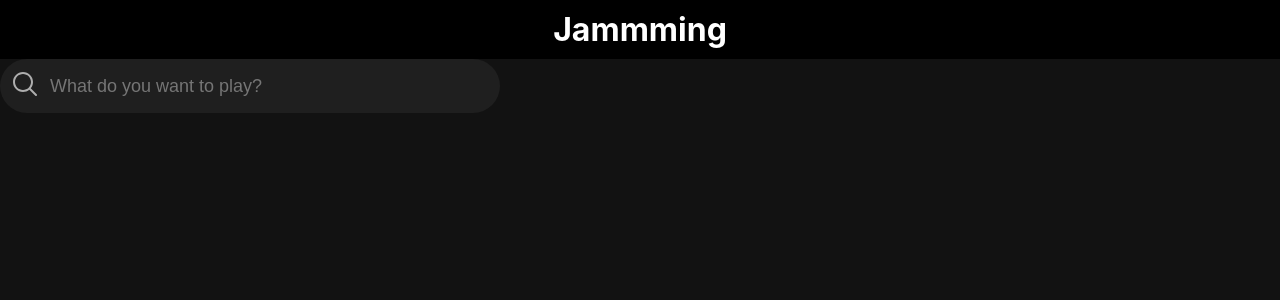
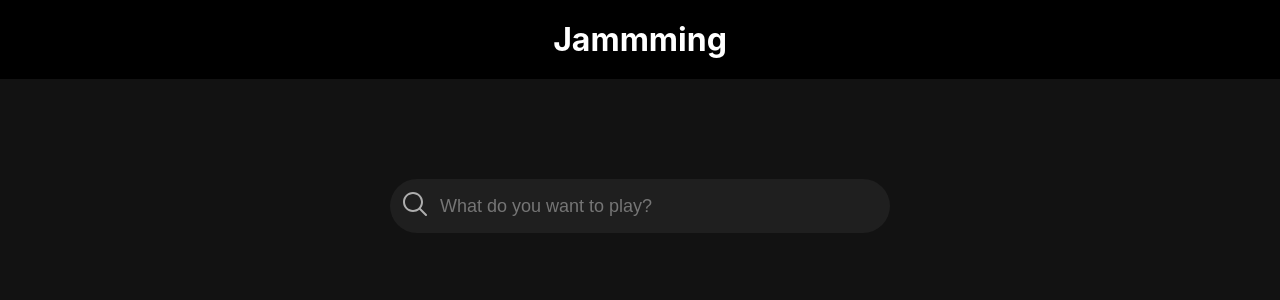
Before and after one commit to rainygodz/jammming, a React (Create React App) app: page / in a window 1280 px wide. Shown: the top 300 px of the page. Built offline with nearby package versions, Linux system fonts and the light colour scheme.

Commit message:
Make searchBar form and make App div flex

```diff
--- a/src/App.css
+++ b/src/App.css
@@ -2,7 +2,15 @@ header {
   display: flex;
   justify-content: center;
   align-items: center;
-  padding: 10px 0;
+  padding: 20px 0;
   background-color: #000000;
   color:#ffffff;
+  width: 100%;
+  margin-bottom: 100px;
 }
+
+.App {
+  display: flex;
+  flex-direction: column;
+  align-items: center;
+}
--- a/src/components/SearchBar.js
+++ b/src/components/SearchBar.js
@@ -3,8 +3,8 @@ import styles from '../styles/SearchBar.module.css';
 
 const SearchBar = ({ value, handleInput }) => {
   return (
-    <div className={styles.searchBar}>
-      <label for="searchInput">
+    <form className={styles.searchBar}>
+      <label htmlFor="searchInput">
         <svg className={styles.searchIcon} xmlns="http://www.w3.org/2000/svg" x="0px" y="0px" width="30" height="30" viewBox="0 0 30 30">
           <path fill="#aeaeae" d="M 13 3 C 7.4889971 3 3 7.4889971 3 13 C 3 18.511003 7.4889971 23 13 23 C 15.396508 23 17.597385 22.148986 19.322266 20.736328 L 25.292969 26.707031 A 1.0001 1.0001 0 1 0 26.707031 25.292969 L 20.736328 19.322266 C 22.148986 17.597385 23 15.396508 23 13 C 23 7.4889971 18.511003 3 13 3 z M 13 5 C 17.430123 5 21 8.5698774 21 13 C 21 17.430123 17.430123 21 13 21 C 8.5698774 21 5 17.430123 5 13 C 5 8.5698774 8.5698774 5 13 5 z"></path>
         </svg>
@@ -12,14 +12,14 @@ const SearchBar = ({ value, handleInput }) => {
 
       <input
       id='searchInput'
-      autocomplete="off"
+      autoComplete="off"
       type='text'
       name='search'
       value={value}
       onChange={handleInput}
       placeholder='What do you want to play?'
-      className={styles.searchInput}/>
-    </div>
+      className={styles.searchInput} />
+    </form>
   );
 };
 
--- a/src/styles/SearchBar.module.css
+++ b/src/styles/SearchBar.module.css
@@ -6,6 +6,7 @@
   align-items: center;
   gap: 5px;
   max-width: 500px;
+  min-width: 500px;
 }
 
 .searchBar:hover {
```
